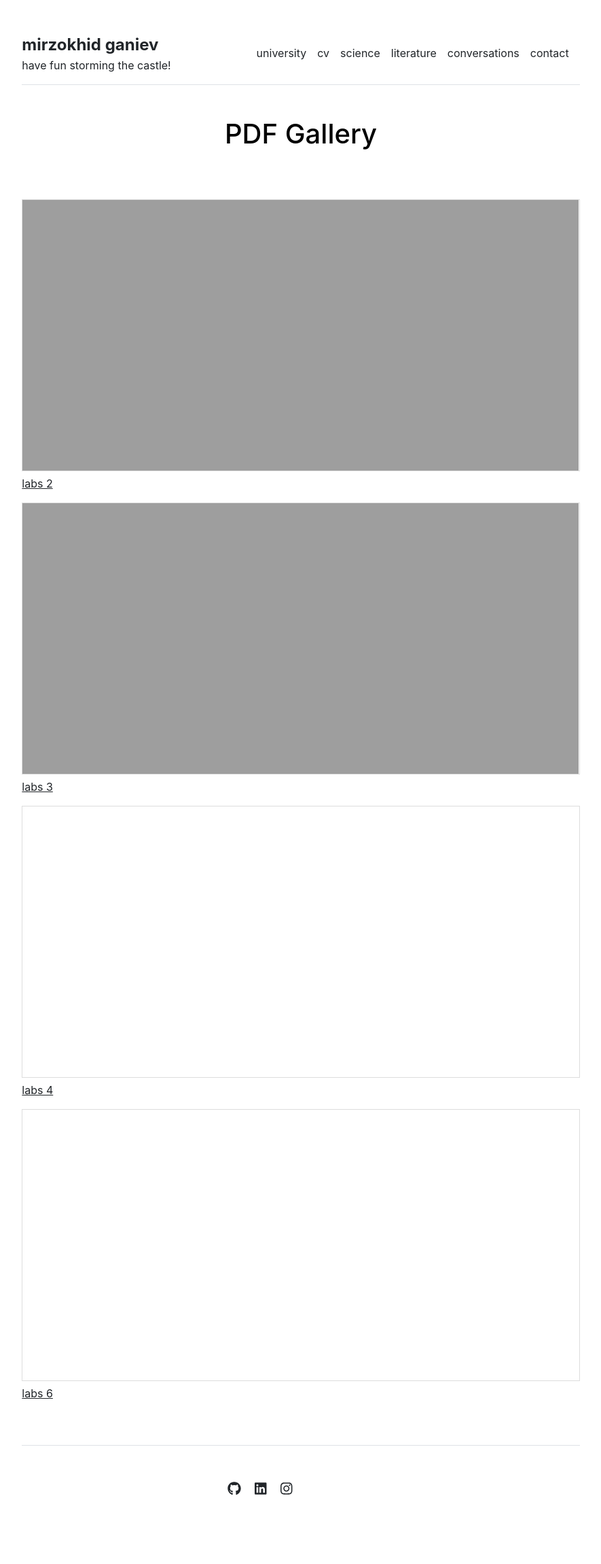
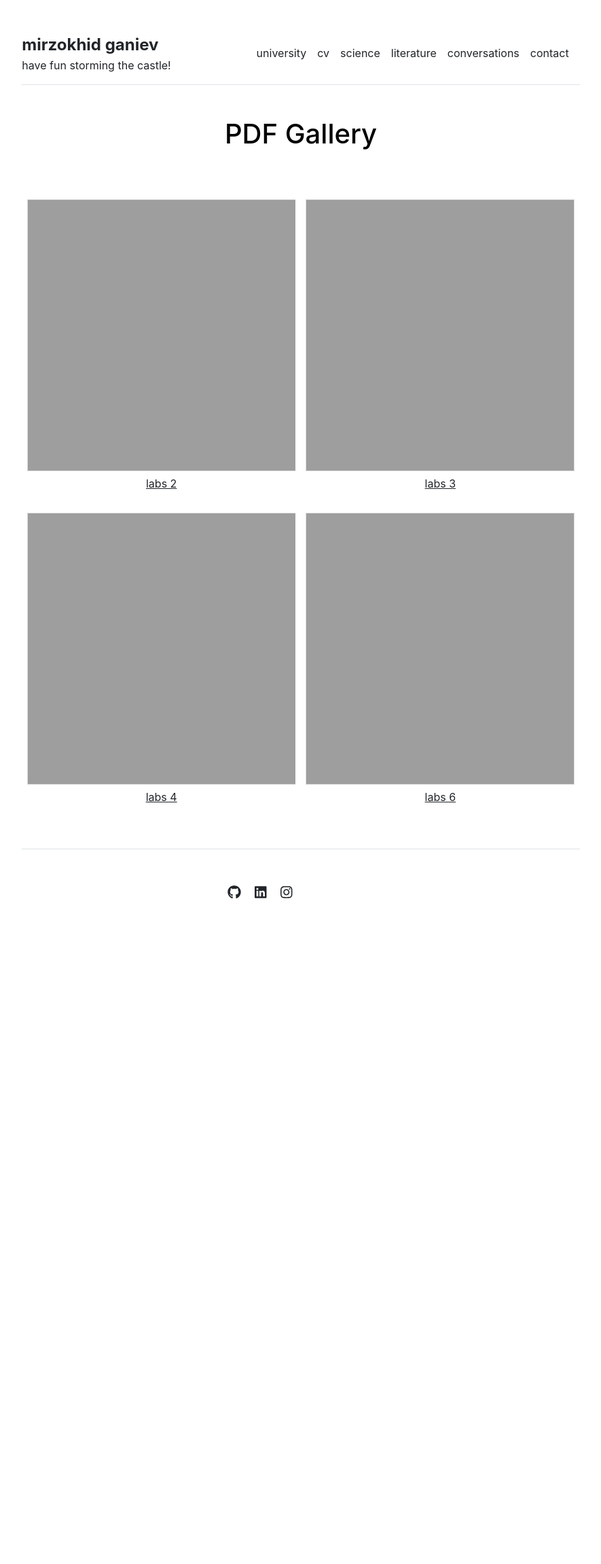
Before and after one commit to Mirzokhid/mirzokhid.github.io, a Jekyll site: the page built from science/labs.md, in a window 1280 px wide. Shown: the whole page at 68% size, without its empty margins (197-1082 px from the left). Built offline with Jekyll 4.4.1, drawn with Linux system fonts in a browser that asks for light colours; after the commit the page ends 1423 px from its top, so only the background shows below that.

Commit message:
Update labs.html

```diff
--- a/_layouts/labs.html
+++ b/_layouts/labs.html
@@ -13,8 +13,9 @@ layout: default
       justify-content: center;
     }
     .pdf-item {
-      width: 300px;
+      flex: 0 1 calc(50% - 15px); /* Two columns with spacing */
       text-align: center;
+      box-sizing: border-box;
     }
     .pdf-frame {
       width: 100%;
@@ -26,11 +27,13 @@ layout: default
 <body>
   <div class="row g-5 mb-5">
     <h1 class="text-center mb-4">PDF Gallery</h1>
-     <div>
+    <div class="pdf-container">
       {% for labs in site.data.settings.labs %}
-        <iframe class="pdf-frame" src="{{ site.github.url }}/science/labs/{{ labs.url }}"></iframe>
-        <p><a href="{{ site.github.url }}/science/labs/{{ labs.url }}">{{ labs.name }}</a></p>
+        <div class="pdf-item">
+          <iframe class="pdf-frame" src="{{ site.github.url }}/science/labs/{{ labs.url }}"></iframe>
+          <p><a href="{{ site.github.url }}/science/labs/{{ labs.url }}">{{ labs.name }}</a></p>
+        </div>
       {% endfor %}
-  </div>
+    </div>
   </div>
 </body>
```
